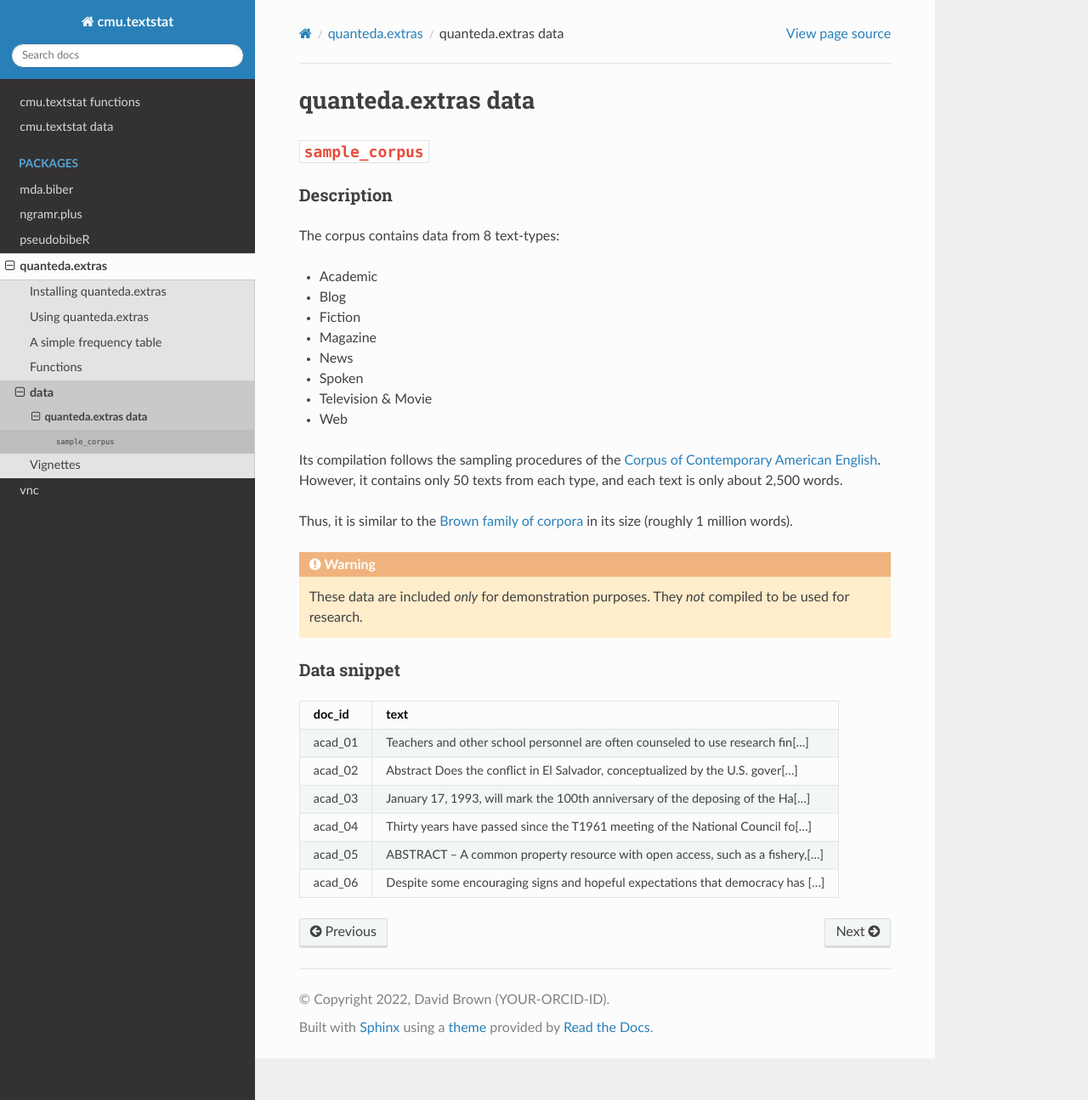
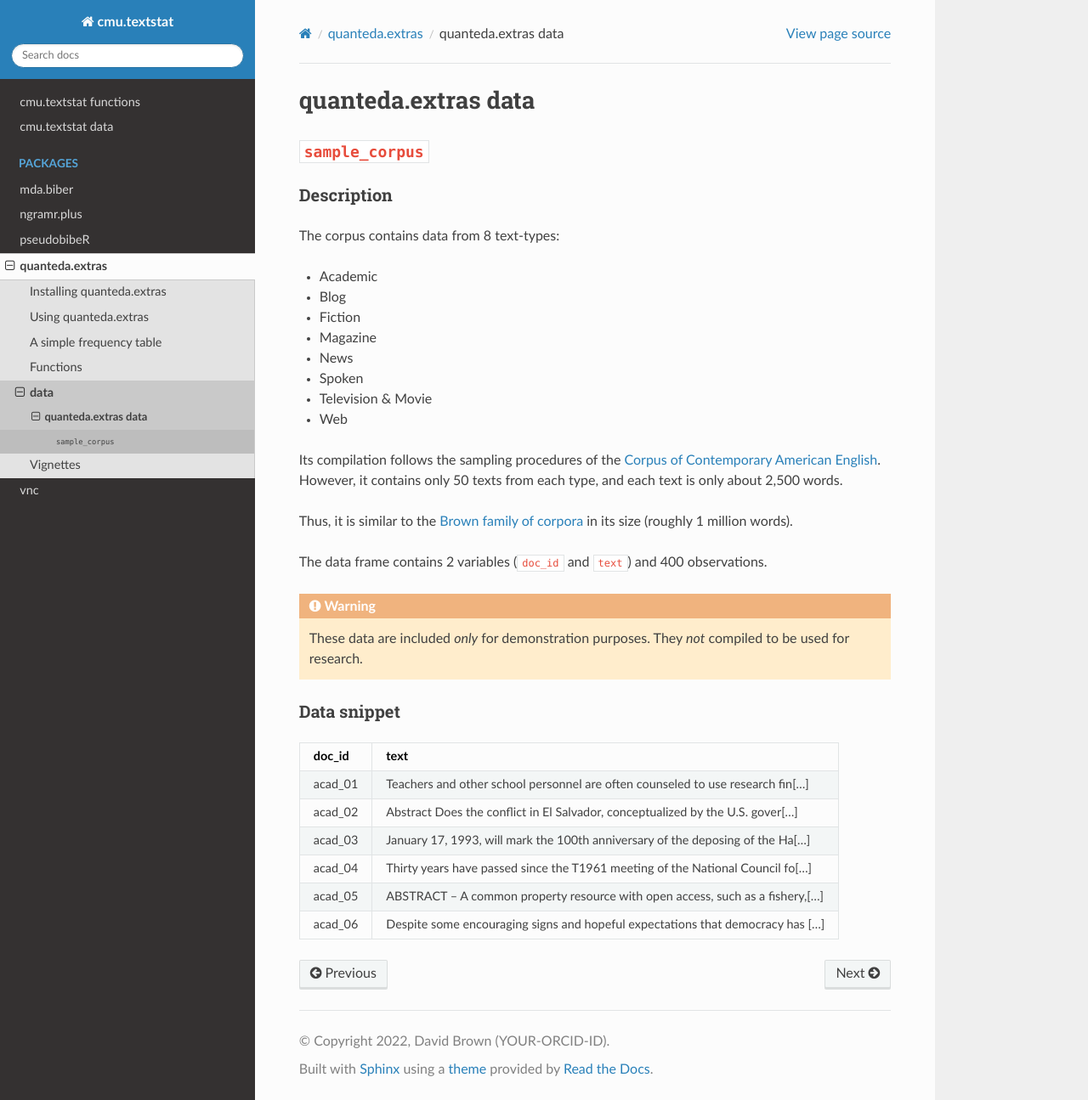
Before and after one commit to browndw/cmu-textstat-docs, a Sphinx documentation site: the page built from docs/quanteda.extras/data/data.md, in a window 1280 px wide and 1295 px high. Shown: the whole window at 85% size. Built offline with Sphinx 7.4.7 and the Read the Docs theme 2.0.0, drawn with Linux system fonts in a browser that asks for light colours.

Commit message:
Update data.md

````diff
--- a/docs/quanteda.extras/data/data.md
+++ b/docs/quanteda.extras/data/data.md
@@ -19,6 +19,8 @@ Its compilation follows the sampling procedures of the [Corpus of Contemporary A
 
 Thus, it is similar to the [Brown family of corpora](https://www1.essex.ac.uk/linguistics/external/clmt/w3c/corpus_ling/content/corpora/list/private/brown/brown.html) in its size (roughly 1 million words).
 
+The data frame contains 2 variables (`doc_id` and `text`) and 400 observations.
+
 
 ```{warning}
 
````
